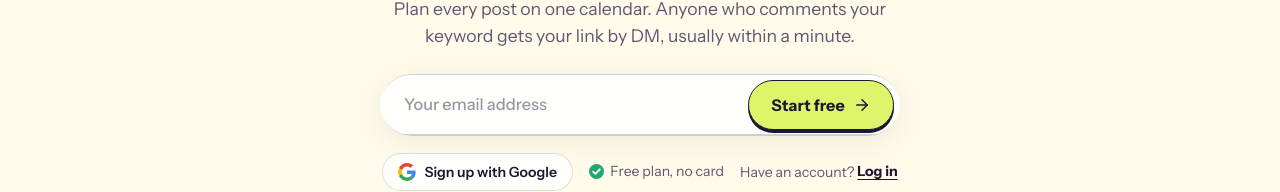
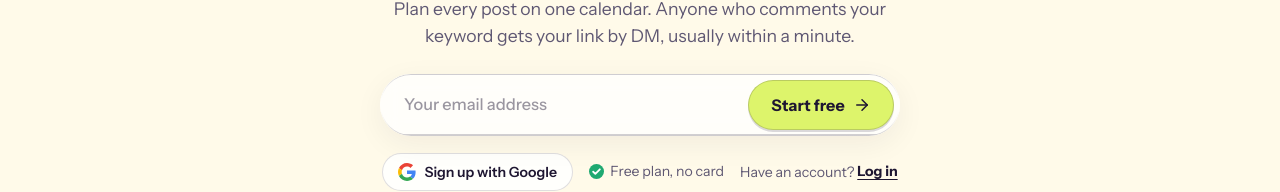
Before and after one commit to Ramanmakkar1/socialapp, a Next.js app: page / in a window 1280 px wide. Shown: the part 371-563 px from the top of the page. Built offline with nearby package versions, Linux system fonts and the light colour scheme; no server answers.

Commit message:
autopilot: Soften homepage Start free button border
Task #15165, written by morph/morph-dsv41flash-1017.

```diff
--- a/src/app/landing.module.css
+++ b/src/app/landing.module.css
@@ -923,6 +923,14 @@
   transform:translateY(-1px);box-shadow:0 4px 0 var(--ink)}
 .landing :global(.glassBar button:active){
   transform:translateY(2px);box-shadow:0 1px 0 var(--ink)}
+.landing :global(.heroSignup) :global(.glassBar button){
+  min-height:50px;border:1px solid color-mix(in srgb, var(--ink) 18%, transparent);background:var(--lime);box-shadow:0 2px 0 color-mix(in srgb, var(--ink) 16%, transparent)}
+.landing :global(.heroSignup) :global(.glassBar button:hover){
+  transform:translateY(-1px);box-shadow:0 3px 0 color-mix(in srgb, var(--ink) 20%, transparent)}
+.landing :global(.heroSignup) :global(.glassBar button:active){
+  transform:translateY(1px);box-shadow:0 1px 0 color-mix(in srgb, var(--ink) 14%, transparent)}
+.landing :global(.heroSignup) :global(.glassBar button:focus-visible){
+  outline:3px solid var(--violet);outline-offset:3px}
 .landing :global(.heroOr){
   width:70%;display:flex;align-items:center;gap:12px;color:var(--muted);font-size:.74rem;font-weight:700;letter-spacing:.12em;text-transform:uppercase}
 .landing :global(.heroOr)::before,.landing :global(.heroOr)::after{
```
